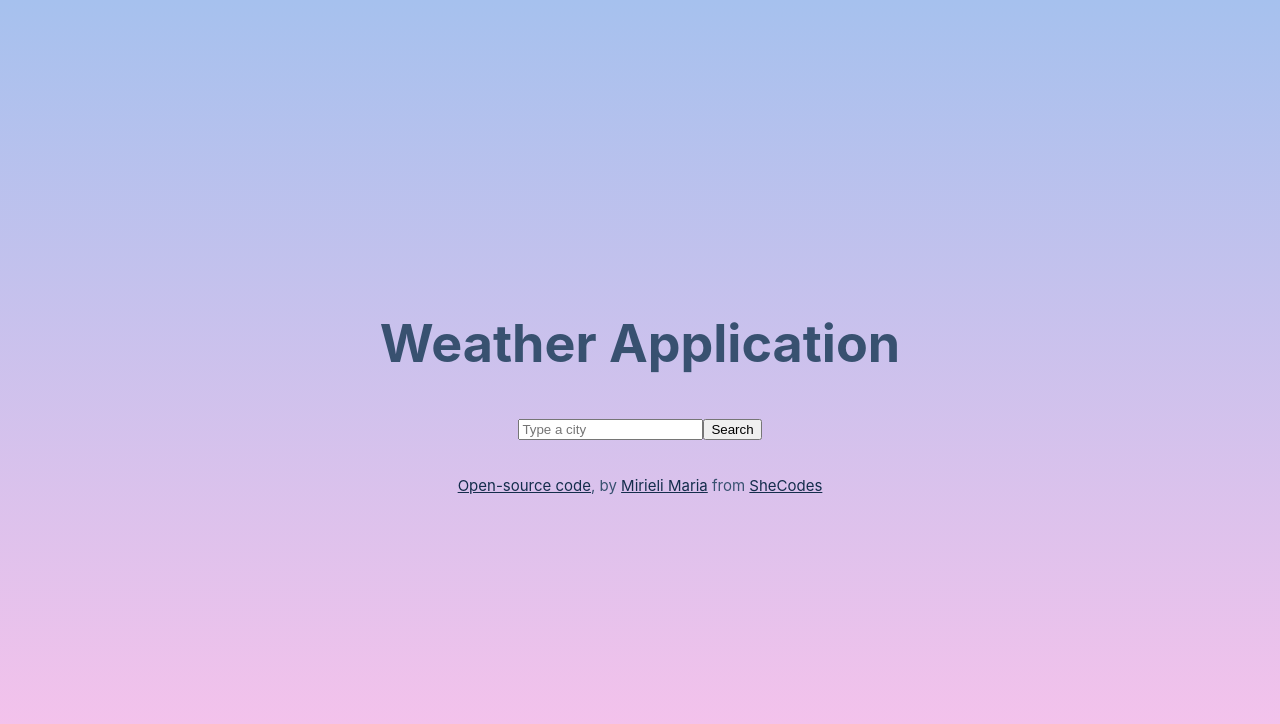
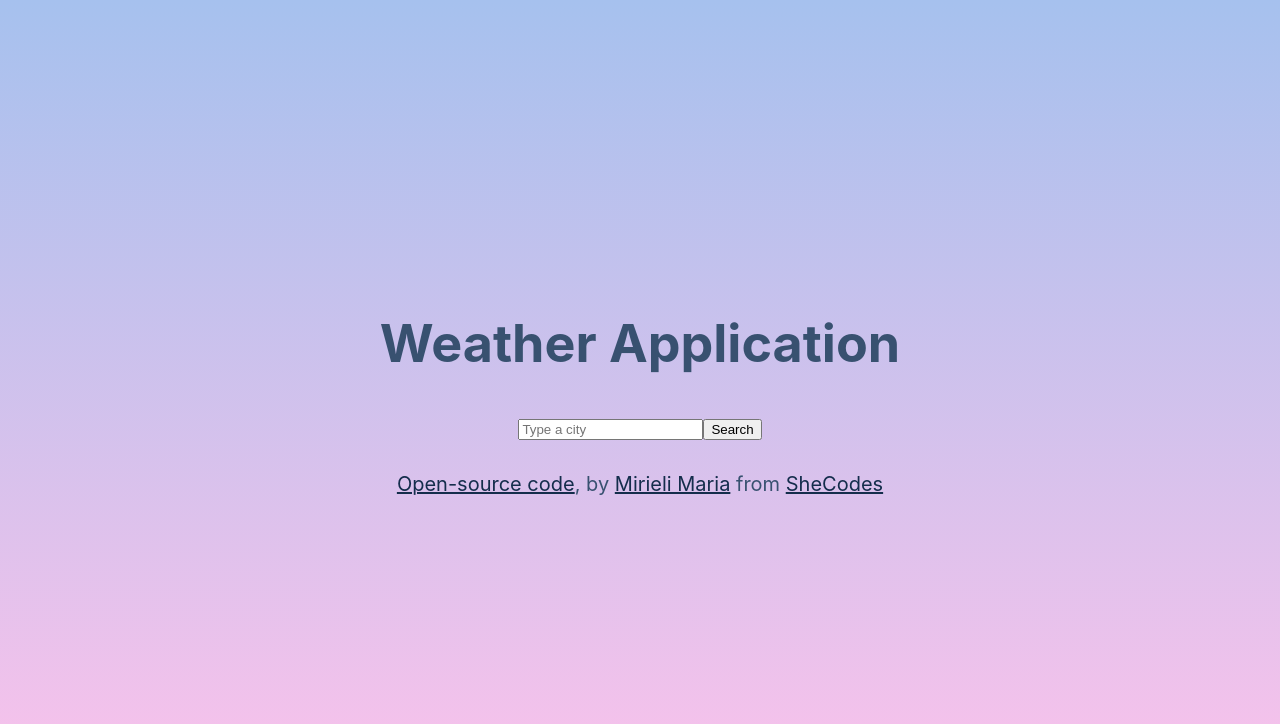
Before and after one commit to mirielimacedo/my-app-weather, a React (Create React App) app: page / in a window 1280 px wide. Shown: the top 724 px of the page. Built offline with nearby package versions, Linux system fonts and the light colour scheme.

Commit message:
Update App.css

```diff
--- a/src/App.css
+++ b/src/App.css
@@ -17,10 +17,10 @@
 
 .App-link {
   color: #142d4c;
-  font-size: 15px;
+  font-size: 20px;
 
 }
 .App-small{
-  font-size: 15px;
+  font-size: 20px;
 
 }
```
